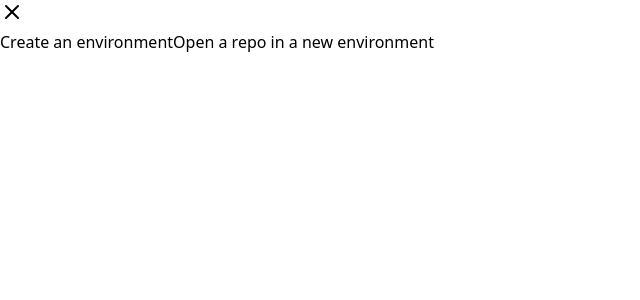
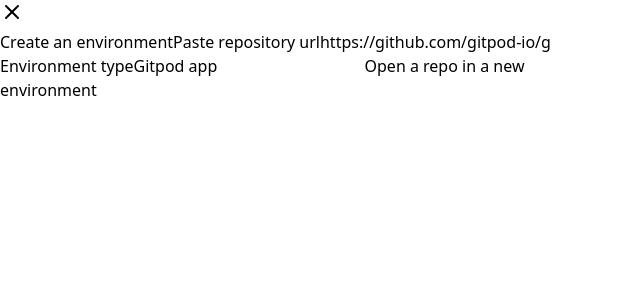
Before and after one commit to mads-hartmann/animations, a React (Vite) app: page /dynamic-island in a window 1280 px wide. Both pictures are taken after a click on the button 12 px from the left and 12 px from the top of the page. Shown: the top 300 px of the page, without its empty margins (0-640 px from the left). Built offline with nearby package versions, Linux system fonts and the light colour scheme.

Commit message:
Add unstyled content

```diff
--- a/src/animations/DynamicIsland.tsx
+++ b/src/animations/DynamicIsland.tsx
@@ -54,6 +54,10 @@ export default function DynamicIsland() {
               className="flex flex-col"
             >
               <span>Create an environment</span>
+              <label>Paste repository url</label>
+              <input value="https://github.com/gitpod-io/gitpod-next"></input>
+              <label>Environment type</label>
+              <input value="Gitpod app"></input>
               <span>Open a repo in a new environment</span>
             </motion.div>
           </motion.div>
```
